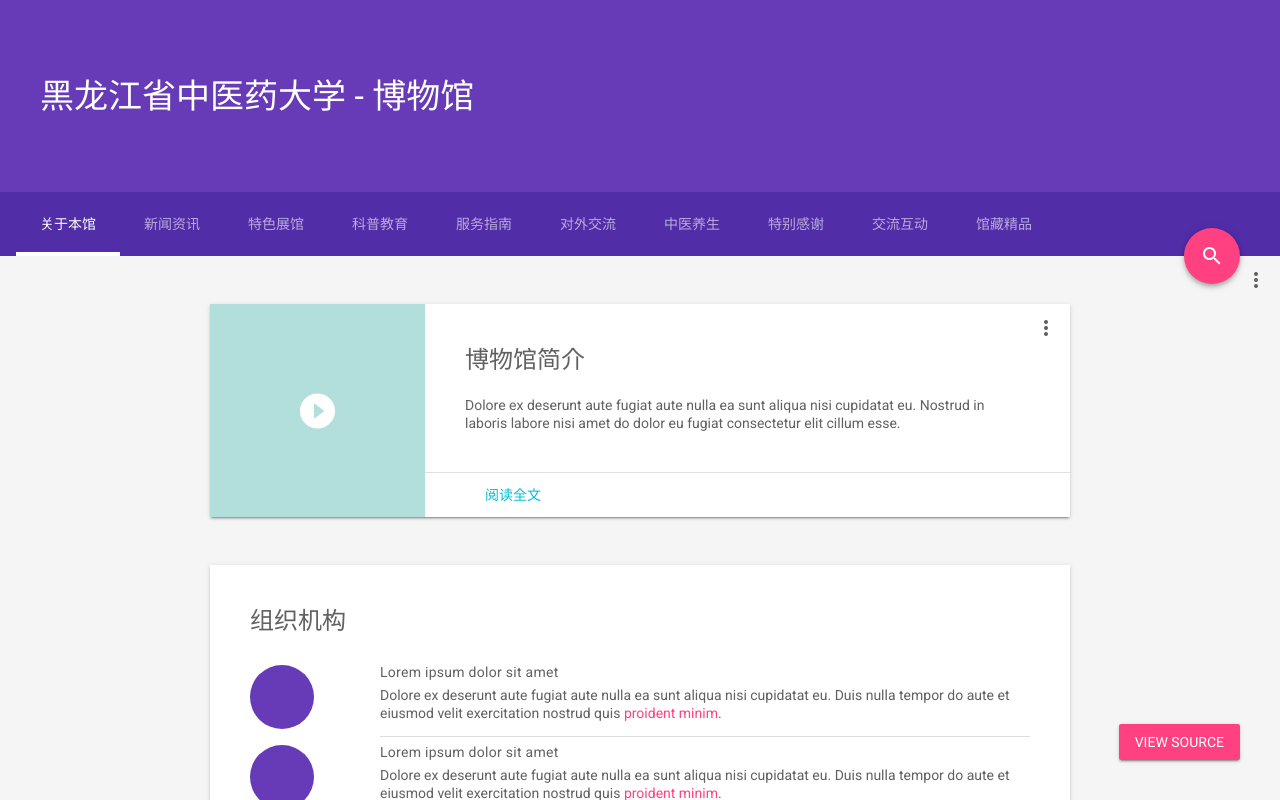
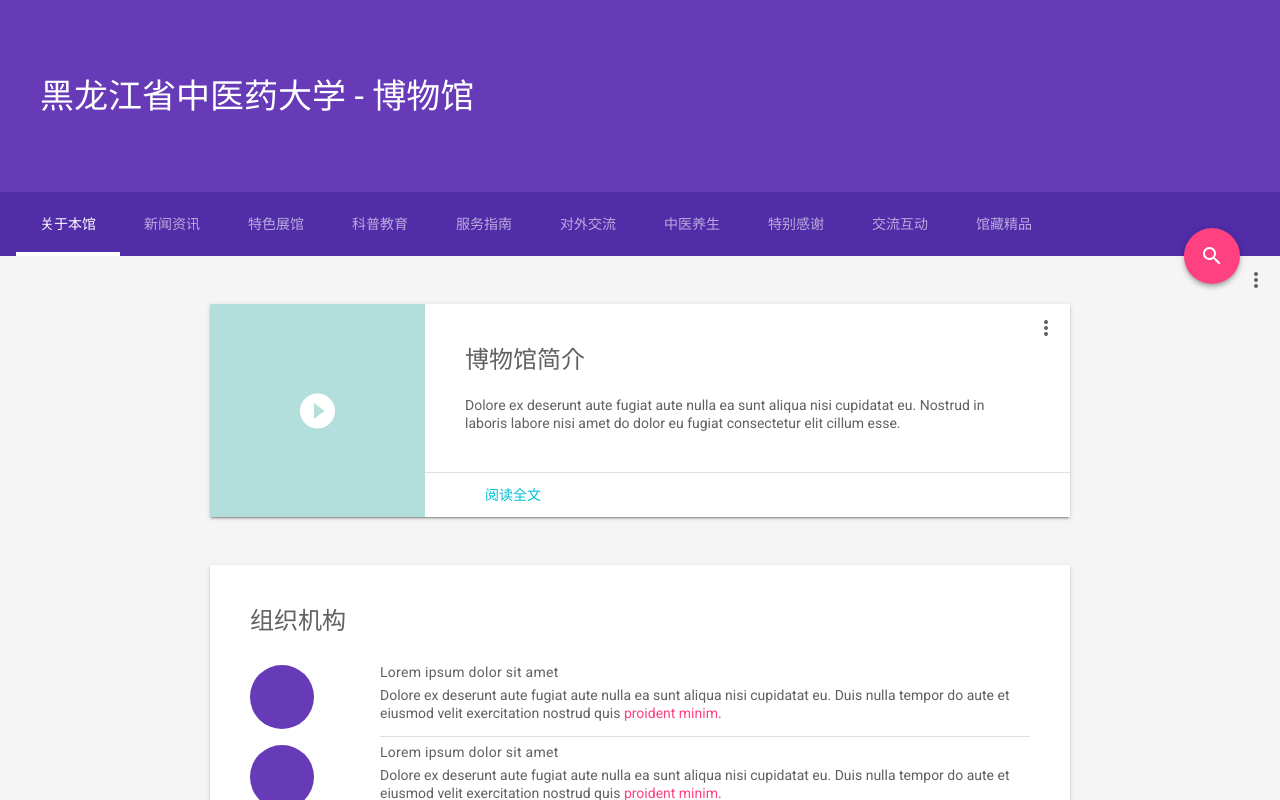
Before and after one commit to yuxingbo/museum, a plain HTML site: page index.html in a window 1280 px wide. Drawn offline with nearby package versions, Linux system fonts and the light colour scheme.

Commit message:
removed 'view source' button

```diff
--- a/index.html
+++ b/index.html
@@ -48,17 +48,6 @@
     <link rel="stylesheet" href="https://fonts.googleapis.com/icon?family=Material+Icons">
     <link rel="stylesheet" href="https://code.getmdl.io/1.2.1/material.deep_purple-pink.min.css">
     <link rel="stylesheet" href="styles.css">
-    <style>
-    #view-source {
-      position: fixed;
-      display: block;
-      right: 0;
-      bottom: 0;
-      margin-right: 40px;
-      margin-bottom: 40px;
-      z-index: 900;
-    }
-    </style>
   </head>
   <body class="mdl-demo mdl-color--grey-100 mdl-color-text--grey-700 mdl-base">
     <div class="mdl-layout mdl-js-layout mdl-layout--fixed-header">
@@ -747,7 +736,6 @@
         </footer>
       </main>
     </div>
-    <a href="https://github.com/google/material-design-lite/blob/mdl-1.x/templates/text-only/" target="_blank" id="view-source" class="mdl-button mdl-js-button mdl-button--raised mdl-js-ripple-effect mdl-color--accent mdl-color-text--accent-contrast">View Source</a>
     <script src="https://code.getmdl.io/1.2.1/material.min.js"></script>
   </body>
 </html>
```
